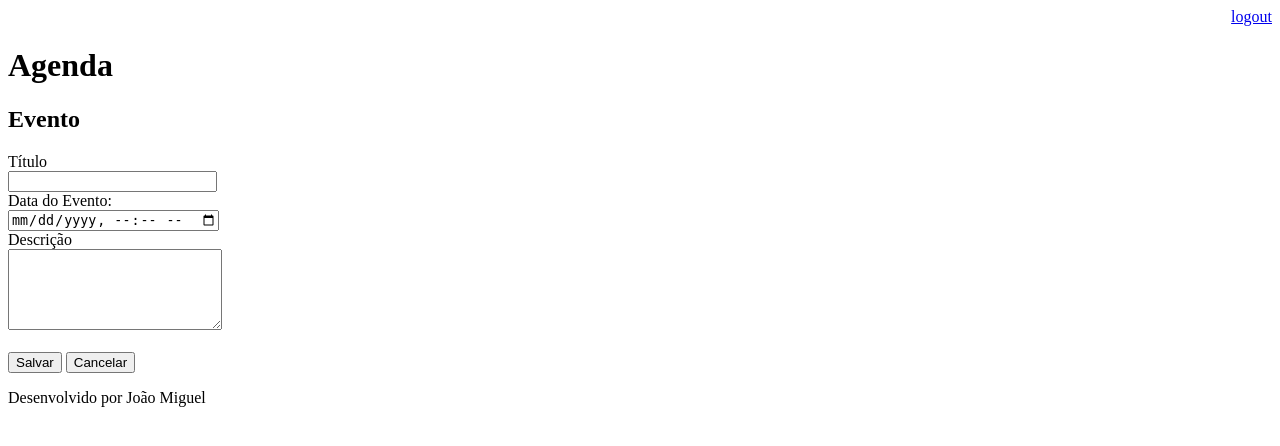
After one commit to jmiguellsantos/agenda, a Django app: page /agenda/evento/ in a window 1280 px wide. The commit adds this page. Shown: the top 446 px of the page. Run offline with Django 3.2, Linux system fonts and the light colour scheme; a user stored in the database is signed in.

Commit message:
Incluído template para inserção de eventos da agenda. Incluído o gitignore para ignorar os arquivos compilados

```diff
--- a/agenda/settings.py
+++ b/agenda/settings.py
@@ -30,7 +30,7 @@ ALLOWED_HOSTS = []
 
 # Application definition
 
-INSTALLED_APPS = (
+INSTALLED_APPS = [
     'django.contrib.admin',
     'django.contrib.auth',
     'django.contrib.contenttypes',
@@ -38,7 +38,7 @@ INSTALLED_APPS = (
     'django.contrib.messages',
     'django.contrib.staticfiles',
     'core'
-)
+]
 
 MIDDLEWARE = [
     'django.middleware.security.SecurityMiddleware',
--- a/agenda/urls.py
+++ b/agenda/urls.py
@@ -1,24 +1,15 @@
-"""agenda URL Configuration
-
-The `urlpatterns` list routes URLs to views. For more information please see:
-    https://docs.djangoproject.com/en/3.2/topics/http/urls/
-Examples:
-Function views
-    1. Add an import:  from my_app import views
-    2. Add a URL to urlpatterns:  path('', views.home, name='home')
-Class-based views
-    1. Add an import:  from other_app.views import Home
-    2. Add a URL to urlpatterns:  path('', Home.as_view(), name='home')
-Including another URLconf
-    1. Import the include() function: from django.urls import include, path
-    2. Add a URL to urlpatterns:  path('blog/', include('blog.urls'))
-"""
 from django.contrib import admin
 from django.urls import path
+from django.views.generic import RedirectView
+
 from core import views
 
 urlpatterns = [
     path('admin/', admin.site.urls),
     path('agenda/', views.lista_eventos),
-    path('', views.index)
-]
+    path('agenda/evento/', views.evento),
+    path('agenda/evento/submit', views.submit_evento),
+    path('', RedirectView.as_view(url='/agenda/')),
+    path('login/', views.login_user),
+    path('login/submit', views.submit_login),
+    path('logout/', views.logout_user)]
--- a/core/models.py
+++ b/core/models.py
@@ -20,6 +20,7 @@ class Evento(models.Model):
     def __str__(self):
         return self.titulo
 
-    @property
+
+
     def get_data_evento(self):
         return self.data_evento.strftime('%d/%m/%Y %H: %M Hrs')
--- a/core/views.py
+++ b/core/views.py
@@ -1,11 +1,60 @@
-from django.shortcuts import render,redirect
+from django.contrib.auth import authenticate, login, logout
+from django.contrib.auth.decorators import login_required
+from django.shortcuts import render, redirect
+
 from core.models import Evento
+
+
 # Create your views here.
 
-def index(request):
-    return redirect('/agenda')
+def index():
+    return redirect("/agenda")
+@login_required(login_url='/login/')
+def lista_eventos(request):
+    usuario = request.user
+    evento = Evento.objects.filter(usuario=usuario)
+    dados = {'eventos' :evento}
+    return render(request, 'agenda.html', dados)
 
-def lista_eventos(request):
-    evento = Evento.objects.all()
-    dados = {'eventos' :evento}
-    return render(request, "agenda.html", dados)
+
+def login_user(request):
+    return render(request, 'login.html')
+
+
+def submit_login(request):
+    if request.POST:
+        username = request.POST.get('username')
+        password = request.POST.get('password')
+        usuario = authenticate(username=username, password=password)
+        if usuario is not None:
+            login(request, usuario)
+            return redirect('/')
+        else:
+            messages.error(request, "Usuário ou senha inválido")
+    else:
+        redirect('/')
+
+
+
+def logout_user(request):
+    logout(request)
+    return redirect('/')
+
+@login_required(login_url='/login')
+def evento(request):
+    return render(request, 'evento.html')
+
+@login_required(login_url='/login')
+def submit_evento(request):
+    if request.POST:
+
+        titulo = request.POST.get('titulo')
+        data_evento = request.POST.get('data_evento')
+        descricao = request.POST.get('descricao')
+        usuario = request.user
+        Evento.objects.create(titulo=titulo,
+                              data_evento=data_evento,
+                              descricao=descricao,
+                              usuario=usuario)
+
+    return redirect('/')
--- a/templates/agenda.html
+++ b/templates/agenda.html
@@ -3,8 +3,10 @@
 
 {%block content %}
     <h2>Agendamentos</h2>
-
-        <ul style="font-size: 18px">
+    <a href="evento/">
+        <button type="button">Novo Evento</button>
+    </a>
+    <ul style="font-size: 18px">
         {% for evento in eventos %}
                 <li> {{ evento.titulo }} -  {{ evento.get_data_evento }} </li>
         {% endfor %}
--- /dev/null
+++ b/templates/evento.html
@@ -0,0 +1,26 @@
+{% extends "model-page.html" %}
+
+{% block content %}
+
+<h2>Evento</h2>
+
+<form action="submit" method="POST"> {% csrf_token %}
+    <label>Título</label>
+    <br>
+    <input type="text" name="titulo" size="23">
+    <br>
+    <label>Data do Evento:</label>
+    <br>
+    <input type="datetime-local" name="data_evento">
+    <br>
+    <label>Descrição</label>
+    <br>
+    <textarea name="descrição" rows="5" cols="24"></textarea>
+    <br><br>
+    <button type="submit">Salvar</button>
+    <a href="/">
+        <button type="button">Cancelar</button>
+    </a>
+</form>
+
+{% endblock %}
--- a/templates/model-header.html
+++ b/templates/model-header.html
@@ -1,4 +1,7 @@
 
     <meta charset="UTF-8">
     <title>Agenda</title>
+    <div align="right">
+        <a href="/logout">logout</a>
+    </div>
     <h1>Agenda</h1>
```
Also changed, not shown: templates/login.html (added, +27 -0 lines), db.sqlite3, 1 other file.
